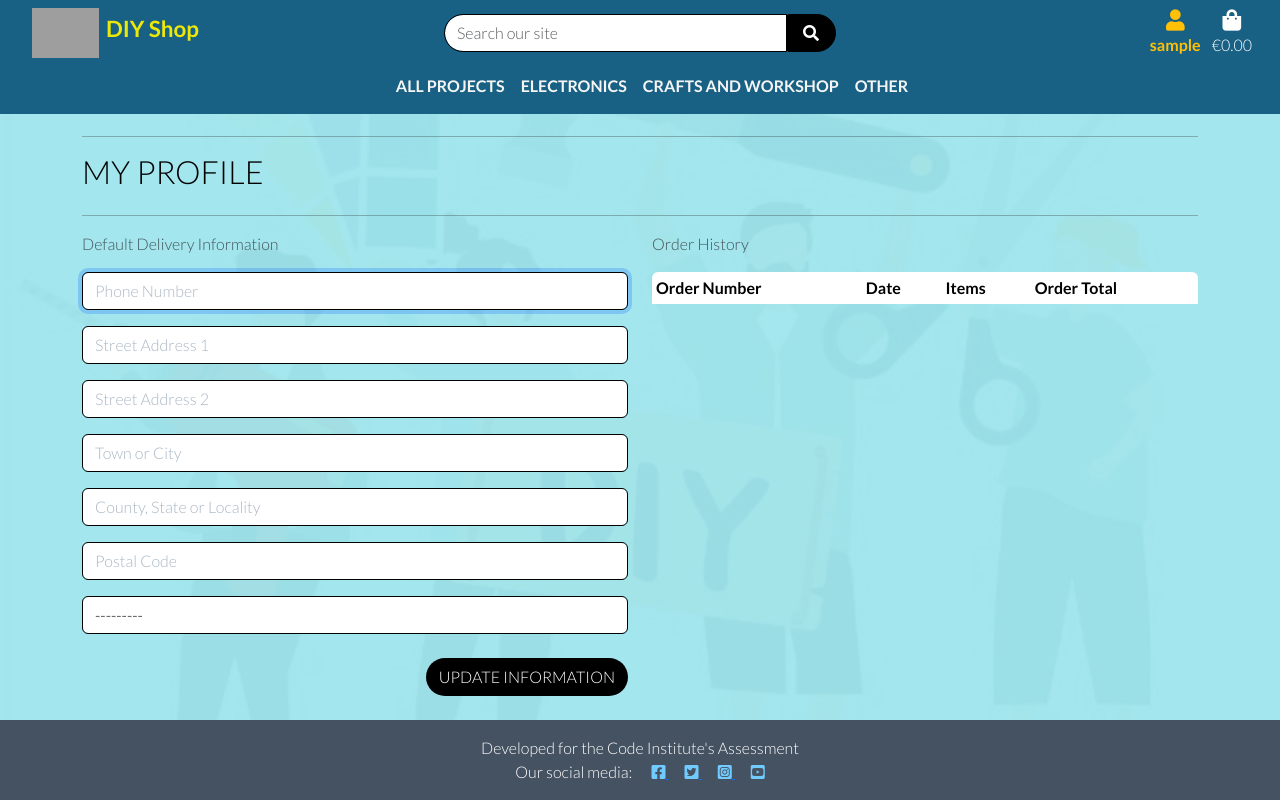
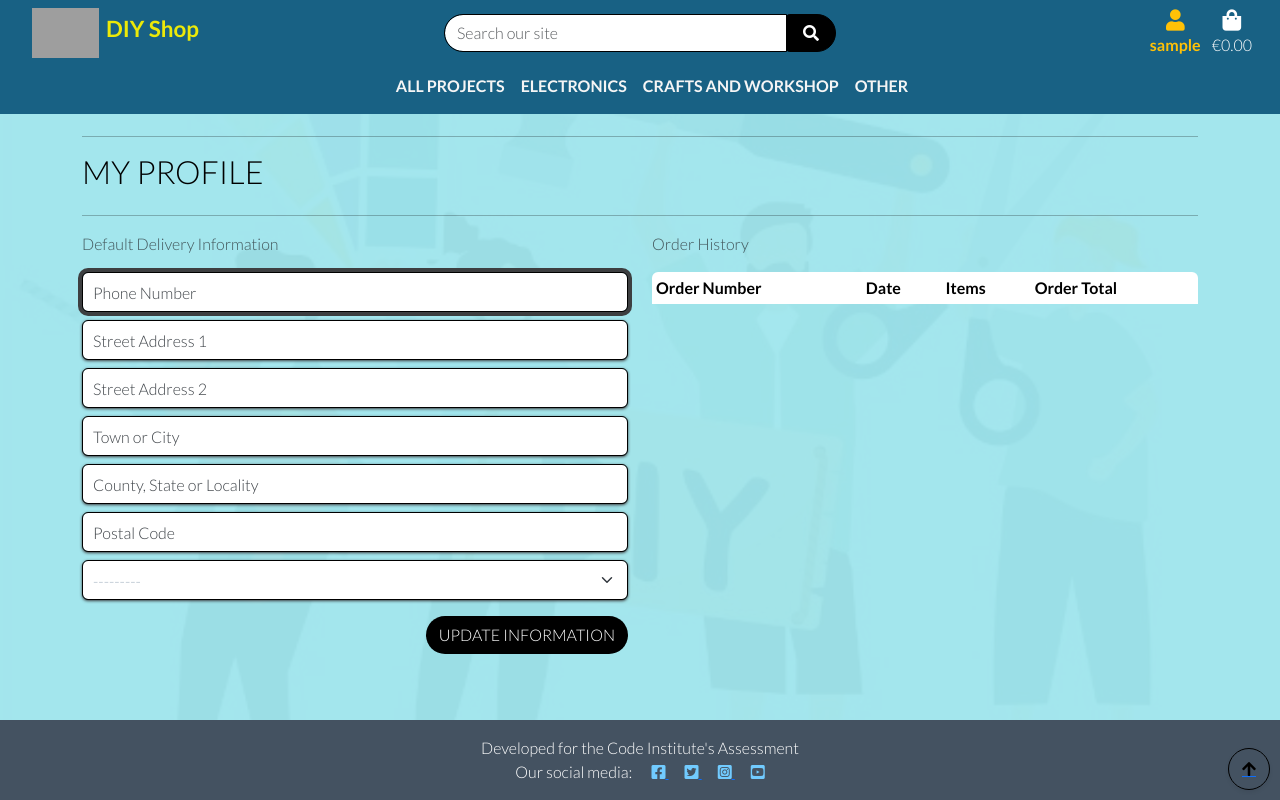
Before and after one commit to Juanma1313/diyshop, a Django app: page /profile/ in a window 1280 px wide. Run offline with Django 3.2, Linux system fonts and the light colour scheme; the visitor is signed in with stand-in values (Sample User, id 1); data comes from the database, SQL or seed files in the repository; data that the repository does not hold is empty; parts of the project's set-up code (start-up, migrations or seed data) failed here and were passed over; some libraries are stand-ins or nearby versions; grey boxes are pictures that could not be loaded.

Commit message:
fix minor cosmetic problems

```diff
--- a/profiles/forms.py
+++ b/profiles/forms.py
@@ -29,6 +29,9 @@ class UserProfileForm(forms.ModelForm):
                 else:
                     placeholder = placeholders[field]
                 self.fields[field].widget.attrs['placeholder'] = placeholder
-            self.fields[field].widget.attrs['class'] = (
-                'border-black rounded-2 profile-form-input')
+                self.fields[field].widget.attrs['class'] = (
+                    'profile-style-input')
+            else:
+                self.fields[field].widget.attrs['class'] = (
+                    'profile-style-input form-select')
             self.fields[field].label = False
--- a/profiles/static/profiles/css/profile.css
+++ b/profiles/static/profiles/css/profile.css
@@ -8,7 +8,7 @@
 }
 
 #profile-update-form input::placeholder {
-    color: #aab7c4;
+    color: #3f4449;
 }
 
 #id_default_country,
@@ -17,10 +17,35 @@
 }
 
 #id_default_country option:first-child {
-    color: #aab7c4;
+    color: #25282b;
 }
 
-/* '.form-*' classes are deprecated in bootstrap 5 */
-.form-group {
-    margin-bottom: 1rem;
+
+.profile-style-input {
+    box-sizing: border-box;
+    height: 40px;
+    padding: 8px 10px;
+    border: 1px solid black;
+    background-color: white;
+    box-shadow: 0 1px 3px 0 #3d3f41;
+    -webkit-transition: box-shadow 150ms ease;
+    transition: box-shadow 150ms ease;
+    border-radius: var(--bs-border-radius)!important;
 }
+
+.profile-style-input:focus {
+    border-color: black!important;
+    box-shadow: 0 0 0 0.25rem #3d3f41;
+}
+
+.form-select:focus {
+    border-color: black!important;
+    background-color:black!important;
+    color: whitesmoke!important;
+    box-shadow: 0 0 0 0.25rem #3d3f41!important;
+}
+
+.form-select option {
+    background-color: whitesmoke!important;
+    color: black!important;
+  }
--- /dev/null
+++ b/profiles/static/profiles/js/countryfield.js
@@ -0,0 +1,14 @@
+window.onload = function () {
+    let countrySelected = $('#id_default_country').val();
+    if(!countrySelected) {
+        $('#id_default_country').css('color', '#aab7c4');
+    };
+    $('#id_default_country').change(function() {
+        countrySelected = $(this).val();
+        if(!countrySelected) {
+            $(this).css('color', '#aab7c4');
+        } else {
+            $(this).css('color', '#000');
+        }
+    });
+};
--- a/static/css/style.css
+++ b/static/css/style.css
@@ -9,6 +9,12 @@ body {
     color: #000;
     font-family: 'Lato';
 }
+
+/* '.form-*' classes are deprecated in bootstrap 5 */
+.form-group {
+    margin-bottom: 0.5rem;
+}
+
 .logo-font {
     text-transform: uppercase;
 }
--- a/templates/base.html
+++ b/templates/base.html
@@ -162,7 +162,11 @@
 
         {% block content %}
         {% endblock %}
-
+        <div class="btt-button shadow-sm rounded-5 border border-black">
+            <a class="btt-link d-flex h-100">
+                <i class="fas fa-arrow-up text-black mx-auto my-auto"></i>
+            </a>
+        </div>
         <!-- Footer -->
         <footer class="container-fluid fixed-bottom footer mt-auto py-3 dark-bg d-none d-lg-block">
             <p class="m-0 text-center text-white">Developed for the Code Institute's Assessment</p>
@@ -187,6 +191,11 @@
         </footer>
 
         {% block postloadjs %}
+        <script type="text/javascript">
+            $('.btt-link').click(function(e) {
+                window.scrollTo(0,0)
+            })
+        </script>
         {% if messages %}
             <script type="text/javascript">
                 const toastElList = document.querySelectorAll('.toast');
```
Also changed, not shown: bag/templates/bag/bag.html (+6 -5 lines), checkout/forms.py (+6 -1 lines), checkout/static/checkout/css/checkout.css (+16 -4 lines), checkout/templates/checkout/checkout.html (+9 -2 lines), profiles/static/profiles/js/countyfield.js (deleted, +0 -12 lines).
